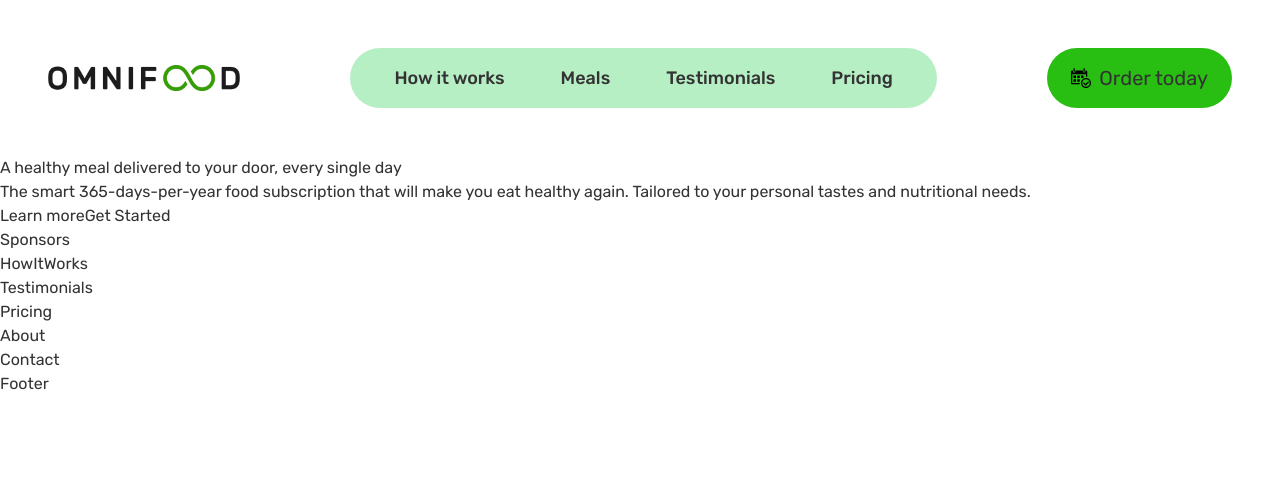
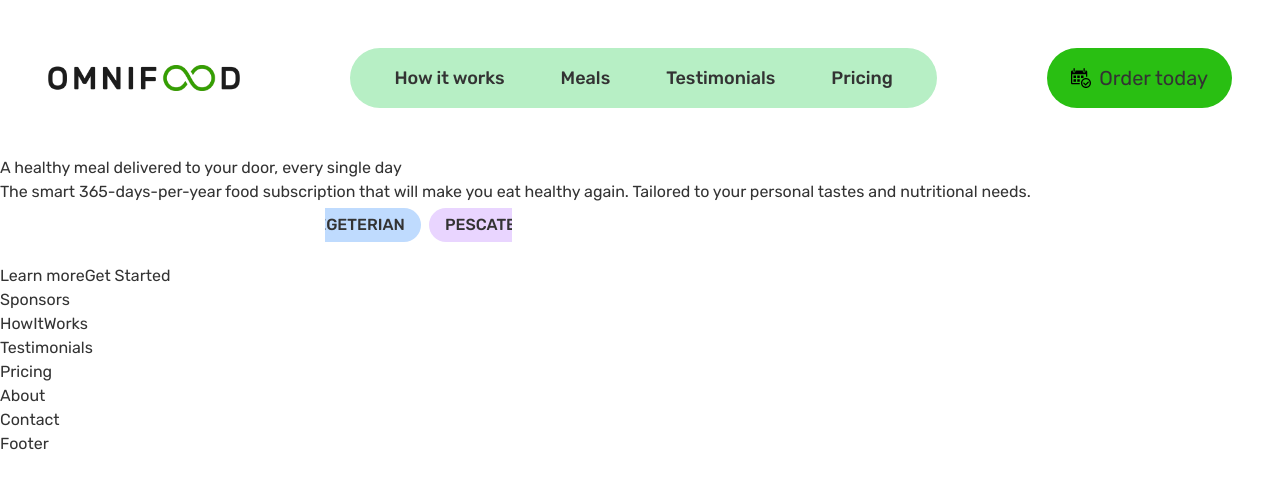
Before and after one commit to bojan09/omnifood_2.0, a React (Vite) app: page / in a window 1280 px wide. Shown: the top 488 px of the page. Built offline with nearby package versions, Linux system fonts and the light colour scheme.

Commit message:
minor fixes with Slider

```diff
--- a/src/components/Slider.jsx
+++ b/src/components/Slider.jsx
@@ -2,16 +2,70 @@ import React from "react";
 
 const Slider = () => {
   return (
-    <div className="relative">
-      <div className="slider flex overflow-hidden z-[-1]">
-        <p className="slider-item bg-green-200">low-fat</p>
-        <p className="slider-item bg-red-200">gluten-free</p>
-        <p className="slider-item bg-blue-200">vegeterian</p>
-        <p className="slider-item bg-purple-200">pescaterian</p>
-        <p className="slider-item bg-cyan-200">kid-friendly</p>
-        <p className="slider-item bg-orange-200">lactose-free</p>
-        <p className="slider-item bg-pink-200">keto</p>
-        <p className="slider-item bg-yellow-200">paleo</p>
+    <div className="w-[40vw]">
+      <div class="relative marquee-container none">
+        <div class="marquee flex justify-center items-center">
+          <p className="px-4 py-[2px] uppercase font-medium m-1 rounded-full bg-green-200">
+            low-fat
+          </p>
+          <p className="px-4 py-[2px] uppercase font-medium m-1 rounded-full bg-red-200">
+            gluten-free
+          </p>
+
+          <p className="px-4 py-[2px] uppercase font-medium m-1 rounded-full bg-blue-200">
+            vegeterian
+          </p>
+          <p className="px-4 py-[2px] uppercase font-medium m-1 rounded-full bg-purple-200">
+            pescaterian
+          </p>
+          <p className="px-4 py-[2px] uppercase font-medium m-1 rounded-full bg-cyan-200">
+            kid-friendly
+          </p>
+          <p className="px-4 py-[2px] uppercase font-medium m-1 rounded-full bg-orange-200">
+            lactose-free
+          </p>
+          <p className="px-4 py-[2px] uppercase font-medium m-1 rounded-full bg-pink-200">
+            keto
+          </p>
+          <p className="px-4 py-[2px] uppercase font-medium m-1 rounded-full bg-pink-200">
+            keto
+          </p>
+          <p className="px-4 py-[2px] uppercase font-medium m-1 rounded-full bg-yellow-200">
+            paleo
+          </p>
+        </div>
+        <div class="marquee marquee2 flex justify-center items-center">
+          <p className="px-4 py-[2px] uppercase font-medium m-1 rounded-full bg-green-200">
+            low-fat
+          </p>
+          <p className="px-4 py-[2px] uppercase font-medium m-1 rounded-full bg-red-200">
+            gluten-free
+          </p>
+          <p className="px-4 py-[2px] uppercase font-medium m-1 rounded-full bg-red-200">
+            gluten-free
+          </p>
+          <p className="px-4 py-[2px] uppercase font-medium m-1 rounded-full bg-blue-200">
+            vegeterian
+          </p>
+          <p className="px-4 py-[2px] uppercase font-medium m-1 rounded-full bg-purple-200">
+            pescaterian
+          </p>
+          <p className="px-4 py-[2px] uppercase font-medium m-1 rounded-full bg-cyan-200">
+            kid-friendly
+          </p>
+          <p className="px-4 py-[2px] uppercase font-medium m-1 rounded-full bg-orange-200">
+            lactose-free
+          </p>
+          <p className="px-4 py-[2px] uppercase font-medium m-1 rounded-full bg-pink-200">
+            keto
+          </p>
+          <p className="px-4 py-[2px] uppercase font-medium m-1 rounded-full bg-pink-200">
+            keto
+          </p>
+          <p className="px-4 py-[2px] uppercase font-medium m-1 rounded-full bg-yellow-200">
+            paleo
+          </p>
+        </div>
       </div>
     </div>
   );
--- a/src/index.css
+++ b/src/index.css
@@ -86,30 +86,32 @@ select {
 }
 
 /* Slider Animation */
-.slider {
-  animation: scroll 10s linear infinite;
-  width: 50vw;
+.marquee-container {
+  height: 60px;
+  overflow: hidden;
+  line-height: 30px;
 }
 
-.slider-item {
-  transition: all .3s ease-in-out;
-  padding: 4px 8px;
-  margin-inline: 2px;
-  border-radius: 20px;
-  text-transform: uppercase;
-  font-weight: 500;
+.marquee {
+  top: 0;
+  left: 100%;
+  width: 100%;
+  overflow: hidden;
+  position: absolute;
+  white-space: nowrap;
+  animation: marquee 30s linear infinite;
 }
 
-@keyframes scroll {
+.marquee2 {
+  animation-delay: 15s;
+}
+
+@keyframes marquee {
   0% {
-    transform-origin: translateX(0);
-  }
-
-  50% {
-    transform: translateX(-50%);
+    left: 100%;
   }
 
   100% {
-    transform: translateX(50%);
+    left: -100%
   }
 }
--- a/src/pages/Home.jsx
+++ b/src/pages/Home.jsx
@@ -14,8 +14,8 @@ const Home = () => {
           healthy again. Tailored to your personal tastes and nutritional needs.
         </p>
         {/*
-    <Slider />
-  */}
+         */}
+        <Slider />
         <div>
           <button>
             <a href="#howItWorks">Learn more</a>
```
